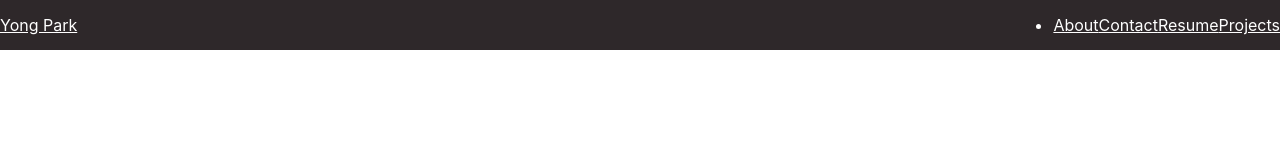
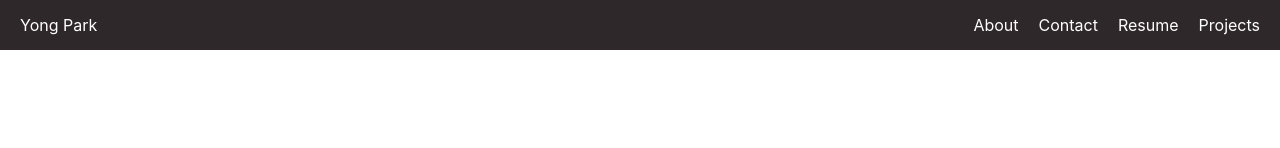
Before and after one commit to pyongho1/portfolio-react, a React (Create React App) app: page / in a window 1280 px wide. Shown: the top 148 px of the page. Built offline with nearby package versions, Linux system fonts and the light colour scheme; grey boxes are pictures that could not be loaded.

Commit message:
Cleanup navbar

```diff
--- a/src/components/NavBar/NavBar.css
+++ b/src/components/NavBar/NavBar.css
@@ -8,8 +8,17 @@ nav {
 
 li {
   color: white;
+  list-style-type: none;
 }
 
 .menuList {
   color: white;
+  text-decoration: none;
+  padding-right: 20px;
 }
+
+.logo {
+  color: white;
+  text-decoration: none;
+  padding-left: 20px;
+}
--- a/src/components/NavBar/NavBar.jsx
+++ b/src/components/NavBar/NavBar.jsx
@@ -4,7 +4,7 @@ import "./NavBar.css";
 const NavBar = () => {
   return (
     <nav>
-      <Link className="menuList" to="/">
+      <Link className="logo" to="/">
         Yong Park
       </Link>
       <ul>
```
